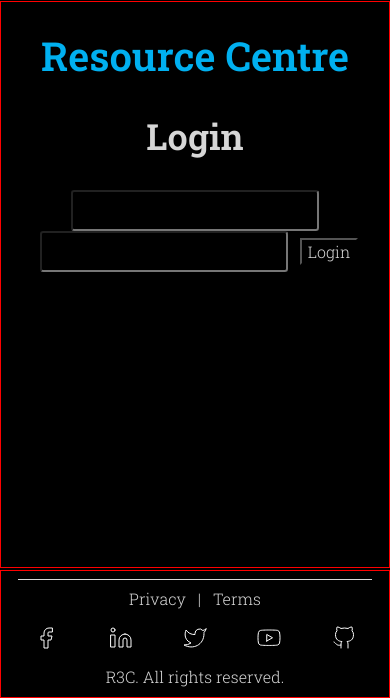
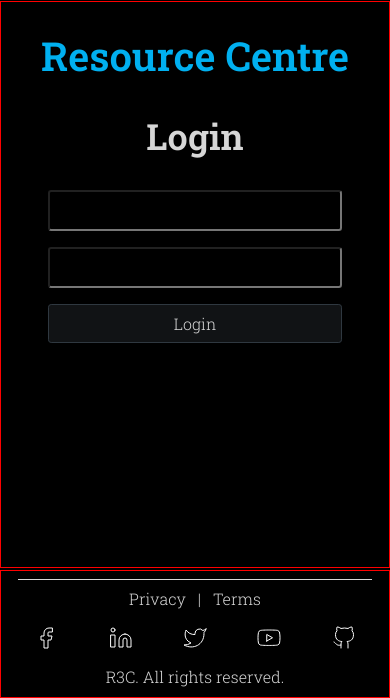
Before and after one commit to nikzeyn/ResourceCenter, a Django app: page / in a window 390 px wide. Shown: the part 146-844 px from the top of the page. Run offline with Django 3.2, Linux system fonts and the light colour scheme.

Commit message:
updated hoemapp login css for mobile portraits

```diff
--- a/prj_resource_center/homeapp/static/homeapp/css/homeapp.css
+++ b/prj_resource_center/homeapp/static/homeapp/css/homeapp.css
@@ -1,24 +1,6 @@
-
-/* #login-title {
-	margin-top: 6rem;
-} */
-
-/* #login-form {
-	margin-top: 5rem;
-	border: solid 1 px green;
-	color: yellow;
-} */
-
-/* input {
-	background-color: darkgreen;
-	border: none;
-	color: white;
-	padding: 5px;
-	border-radius: 8px;
-	width: calc(33% - 20px);
-	box-sizing: border-box;
-} */
-
-/* input:not(:last-of-type) {
-	margin-right: 20px;
-} */
+#login-form {
+	display: grid;
+	grid-template-columns: 1fr;
+	padding: 0 10%;
+	row-gap: 1rem;
+}
--- a/prj_resource_center/homeapp/templates/homeapp/base.html
+++ b/prj_resource_center/homeapp/templates/homeapp/base.html
@@ -1,5 +1,9 @@
 {% extends 'base.html' %}
 {% load static %}
+
+{% block static_home %}
+<link rel="stylesheet" href="{% static 'homeapp/css/homeapp.css' %}">
+{% endblock static_home %}
 
 
 {% block content_home %}
--- a/prj_resource_center/homeapp/templates/homeapp/login.html
+++ b/prj_resource_center/homeapp/templates/homeapp/login.html
@@ -3,8 +3,6 @@
 
 
 {% block content_home_login %}
-
-	<link rel="stylesheet" href="{% static 'homeapp/css/homeapp.css' %}">
 
 	<h2 id="login-title">Login</h2>
 
@@ -12,7 +10,7 @@
 		{% csrf_token %}
 		<input id="username" type="text">
 		<input id="password" type="text">
-		<button class="button" id="btn-login">Login</button>
+		<button class="button_pri" id="btn-login">Login</button>
 	</form>
 
 {% endblock content_home_login %}
```
